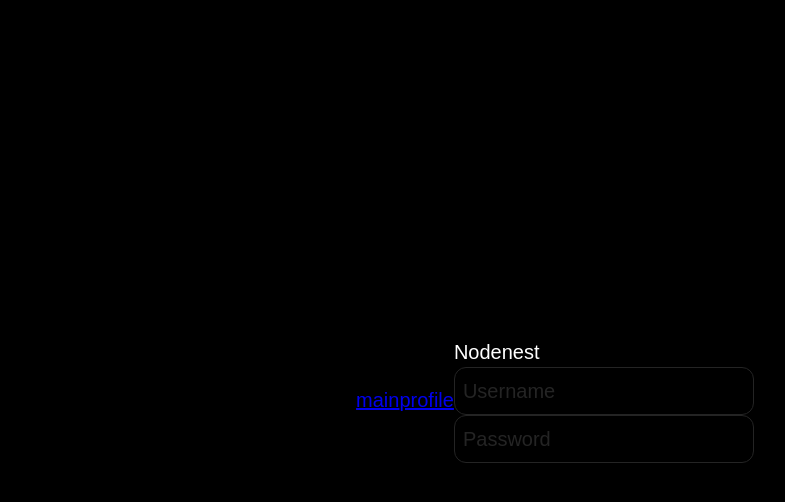
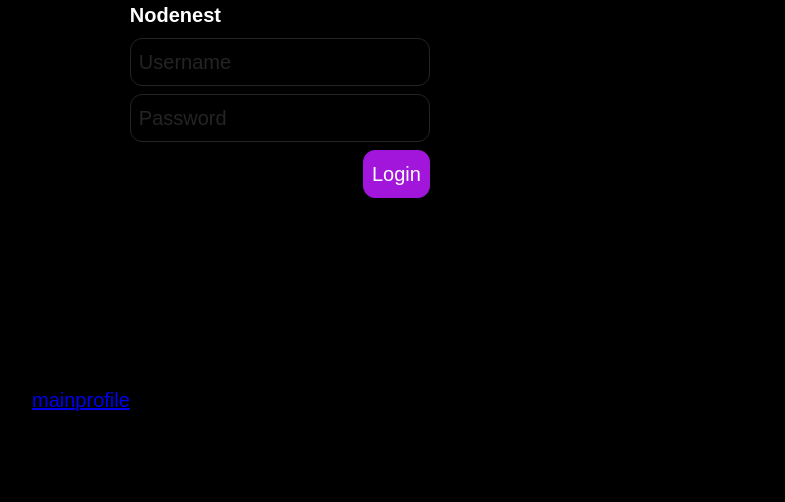
Before and after one commit to bbabdibakas/nodenest.frontend, a React app: page / in a window 1280 px wide. Shown: the top 502 px of the page, without its empty margins (85-870 px from the left). Built offline with nearby package versions, Linux system fonts and the light colour scheme.

Commit message:
feat: added ui kit AppButton

```diff
--- a/src/app/styles/index.scss
+++ b/src/app/styles/index.scss
@@ -21,3 +21,8 @@ body {
   align-items: center;
   justify-content: center;
 }
+
+.page {
+  width: 100%;
+  height: 100%;
+}
--- a/src/app/styles/variables.scss
+++ b/src/app/styles/variables.scss
@@ -9,4 +9,8 @@
   //colors
   --app-bg-color: #000;
   --primary-color: #fff;
+  --highlight-color: #a215da;
+
+  //sizes
+  --border-padding: 8px;
 }
--- /dev/null
+++ b/src/features/Login/ui/LoginForm/LoginForm.module.scss
@@ -0,0 +1,20 @@
+.LoginForm {
+  display: flex;
+  flex-direction: column;
+  justify-content: center;
+  align-items: center;
+  width: 300px;
+}
+
+.LoginForm >  * {
+  margin-bottom: var(--border-padding);
+}
+
+.title {
+  align-self: flex-start;
+  font-weight: bold;
+}
+
+.button  {
+  align-self: flex-end;
+}
--- a/src/features/Login/ui/LoginForm/LoginForm.tsx
+++ b/src/features/Login/ui/LoginForm/LoginForm.tsx
@@ -3,6 +3,8 @@ import {useDispatch, useSelector} from "react-redux";
 import {getLoginFormUsername} from "../../model/selectors/getLoginFormUsername";
 import {getLoginFormPassword} from "../../model/selectors/getLoginFormPassword";
 import {loginActions} from "../../model/slice/loginSlice";
+import {AppButton} from "shared/ui/AppButton/AppButton";
+import * as styles from "./LoginForm.module.scss";
 
 const LoginForm = () => {
     const dispatch = useDispatch();
@@ -19,12 +21,15 @@ const LoginForm = () => {
     }
 
     return (
-        <div>
-            <div>
+        <div className={styles.LoginForm}>
+            <div className={styles.title}>
                 Nodenest
             </div>
             <AppInput value={username} placeholder={'Username'} onChange={onChangeUsername}/>
             <AppInput value={password} placeholder={'Password'} onChange={onChangePassword}/>
+            <AppButton className={styles.button}>
+                Login
+            </AppButton>
         </div>
     )
 }
--- /dev/null
+++ b/src/shared/ui/AppButton/AppButton.module.scss
@@ -0,0 +1,17 @@
+.AppButton {
+  cursor: pointer;
+  display: flex;
+  align-items: center;
+  justify-content: center;
+  font: var(--font-l);
+  background: var(--highlight-color);
+  border: 1px solid var(--highlight-color);
+  padding: var(--border-padding);
+  outline: none;
+  border-radius: 12px;
+  color: var(--primary-color);
+
+  &:hover {
+    opacity: 09;
+  }
+}
--- /dev/null
+++ b/src/shared/ui/AppButton/AppButton.tsx
@@ -0,0 +1,24 @@
+import {ButtonHTMLAttributes} from "react";
+import * as styles from './AppButton.module.scss';
+
+interface AppButtonProps extends ButtonHTMLAttributes<HTMLButtonElement> {
+    className?: string
+}
+
+export const AppButton = (props: AppButtonProps) => {
+    const {
+        className,
+        children,
+        ...otherProps
+    } = props;
+
+    return (
+        <button
+            type='button'
+            className={`${styles.AppButton} ${className}`}
+            {...otherProps}
+        >
+            {children}
+        </button>
+    )
+}
--- a/src/shared/ui/AppInput/AppInput.module.scss
+++ b/src/shared/ui/AppInput/AppInput.module.scss
@@ -1,6 +1,6 @@
 .wrapper {
-  min-width: 300px;
   position: relative;
+  width: 100%;
 }
 
 .placeholder {
@@ -17,7 +17,7 @@
   width: 100%;
   box-sizing: border-box;
   background: none;
-  padding: 8px;
+  padding: var(--border-padding);
   border: 1px solid #242424;
   border-radius: 12px;
   color: var(--primary-color);
@@ -35,7 +35,7 @@
 
     & + .placeholder {
       font: var(--font-m);
-      color: var(--primary-color);
+      color: var(--highlight-color);
     }
   }
 }
```
